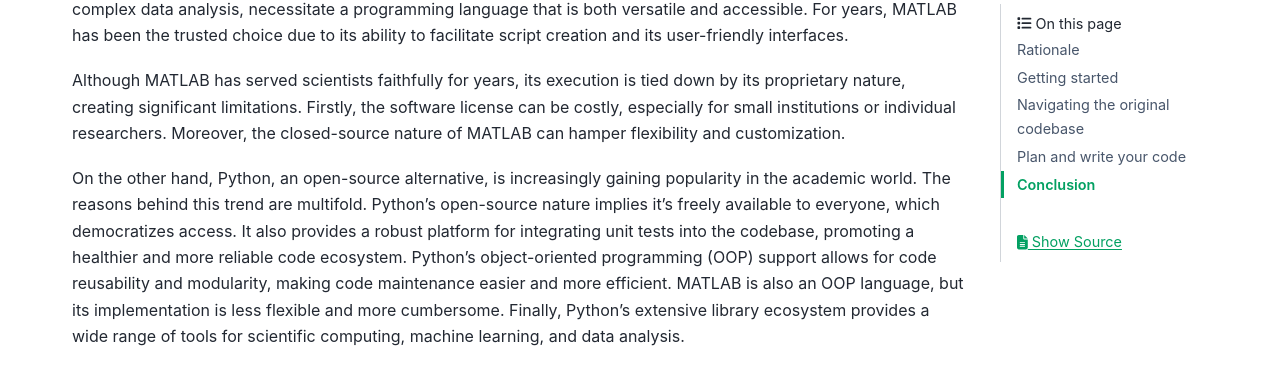
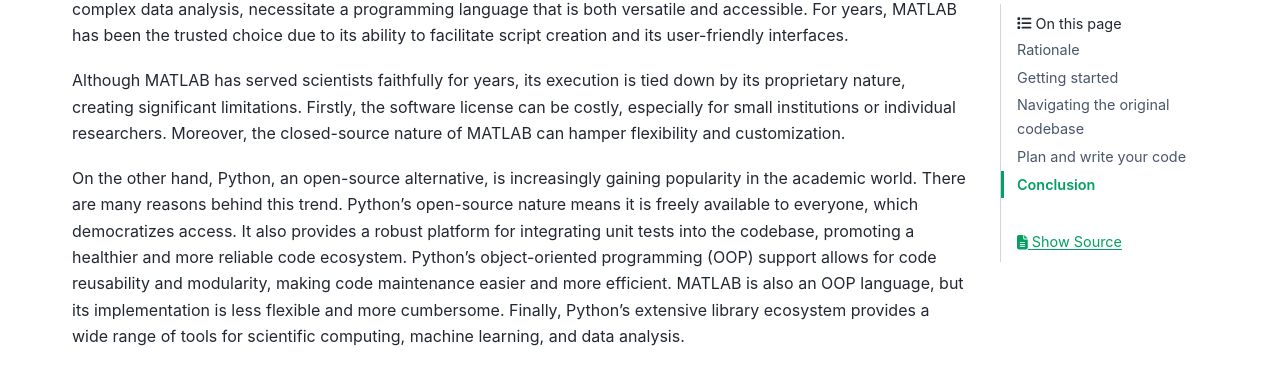
Before and after one commit to neuroinformatics-unit/neuroinformatics-unit.github.io, a Sphinx documentation site: the page built from docs/source/blog/matlab_to_python.md, in a window 1280 px wide and 900 px high, scrolled down 822 px. Shown: the part 92-457 px from the top of the window. Built offline with Sphinx 7.4.7 and the PyData theme 0.15.4, drawn with Linux system fonts in a browser that asks for light colours.

Commit message:
Update docs/source/blog/matlab_to_python.md
Co-authored-by: Adam Tyson <code@adamltyson.com>

```diff
--- a/docs/source/blog/matlab_to_python.md
+++ b/docs/source/blog/matlab_to_python.md
@@ -18,7 +18,7 @@
 
 Although MATLAB has served scientists faithfully for years, its execution is tied down by its proprietary nature, creating significant limitations. Firstly, the software license can be costly, especially for small institutions or individual researchers. Moreover, the closed-source nature of MATLAB can hamper flexibility and customization.
 
-On the other hand, Python, an open-source alternative, is increasingly gaining popularity in the academic world. The reasons behind this trend are multifold. Python's open-source nature implies it's freely available to everyone, which democratizes access. It also provides a robust platform for integrating unit tests into the codebase, promoting a healthier and more reliable code ecosystem. Python's object-oriented programming (OOP) support allows for code reusability and modularity, making code maintenance easier and more efficient. MATLAB is also an OOP language, but its implementation is less flexible and more cumbersome. Finally, Python's extensive library ecosystem provides a wide range of tools for scientific computing, machine learning, and data analysis.
+On the other hand, Python, an open-source alternative, is increasingly gaining popularity in the academic world. There are many reasons behind this trend. Python's open-source nature means it is freely available to everyone, which democratizes access. It also provides a robust platform for integrating unit tests into the codebase, promoting a healthier and more reliable code ecosystem. Python's object-oriented programming (OOP) support allows for code reusability and modularity, making code maintenance easier and more efficient. MATLAB is also an OOP language, but its implementation is less flexible and more cumbersome. Finally, Python's extensive library ecosystem provides a wide range of tools for scientific computing, machine learning, and data analysis.
 
 Given these advantages, there's a rising demand for transitioning from MATLAB to Python, and we're here to guide you through the process of porting your code efficiently.
 
```
